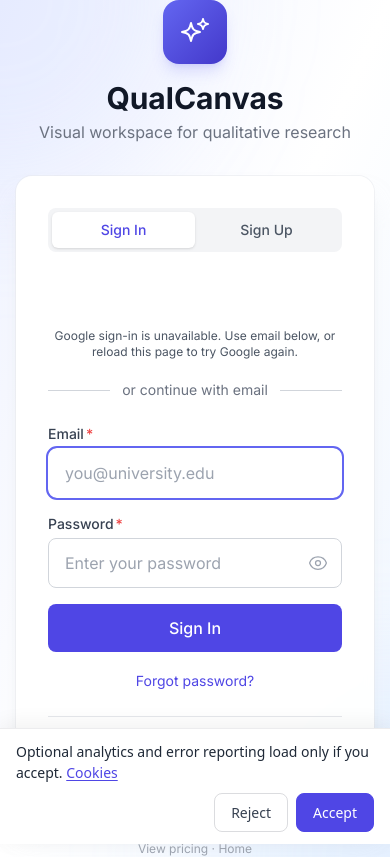
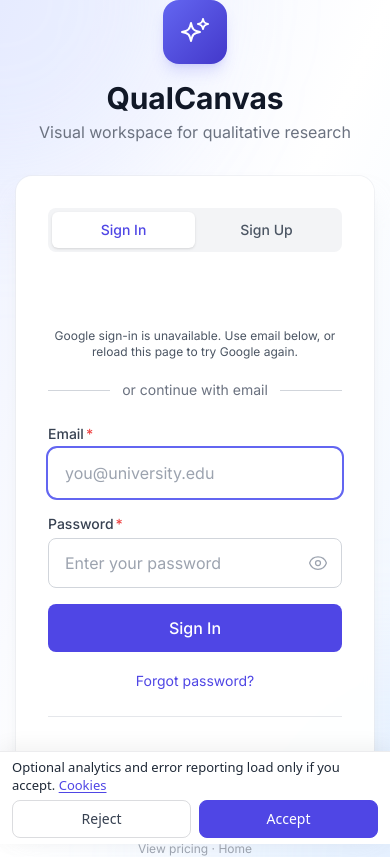
Before and after one commit to mooja77/Canvas-App, a React (Vite) app in the folder apps/frontend/: page /login in a window 390 px wide. Built offline with nearby package versions, Linux system fonts and the light colour scheme; no server answers.

Commit message:
fix(web): compact cookie banner (116px -> 93px on phone)
Layout only. Stacked on fix/qualcanvas-consent-20261110.

Co-Authored-By: Claude Sonnet 5.5 <noreply@anthropic.com>
Claude-Session: https://claude.ai/code/session_01LcMf4NKMoPrXMipSGtsY6t

```diff
--- a/apps/frontend/public/cookie-consent.css
+++ b/apps/frontend/public/cookie-consent.css
@@ -13,7 +13,7 @@
   box-shadow: 0 -4px 20px rgba(0, 0, 0, 0.06);
   backdrop-filter: blur(8px);
   -webkit-backdrop-filter: blur(8px);
-  padding: 12px 16px;
+  padding: 8px 16px;
   font-family:
     ui-sans-serif,
     system-ui,
@@ -24,7 +24,7 @@
     Arial,
     sans-serif;
   font-size: 14px;
-  line-height: 1.5;
+  line-height: 1.4;
   color: #1f2937;
   /* A non-overshooting ease keeps the banner from briefly jumping above its
      final position and encroaching on the support control during entry. */
@@ -76,7 +76,8 @@
 }
 
 #cookie-consent-banner .cc-btn {
-  padding: 8px 16px;
+  padding: 6px 16px;
+  min-height: 38px;
   border-radius: 8px;
   font-size: 14px;
   font-weight: 500;
@@ -162,13 +163,23 @@ body.cookie-consent-visible #jms-chat-panel {
 
 /* Small screens — stack the text and buttons */
 @media (max-width: 640px) {
+  #cookie-consent-banner {
+    padding: 6px 12px;
+  }
   #cookie-consent-banner .cc-inner {
     flex-direction: column;
     align-items: stretch;
-    gap: 10px;
+    gap: 6px;
+  }
+  #cookie-consent-banner p {
+    font-size: 13px;
+    min-width: 0;
   }
   #cookie-consent-banner .cc-buttons {
-    justify-content: flex-end;
+    justify-content: stretch;
+  }
+  #cookie-consent-banner .cc-btn {
+    flex: 1 1 0;
   }
 
   body.cookie-consent-visible #jms-chat-panel {
```
